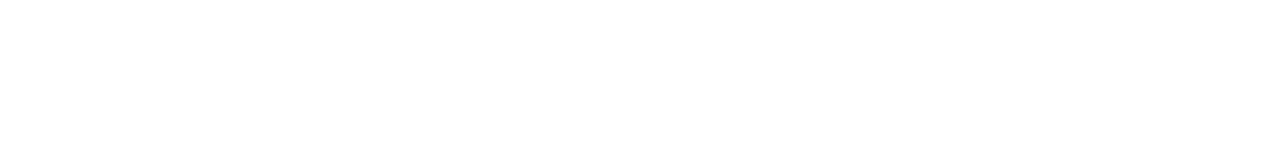
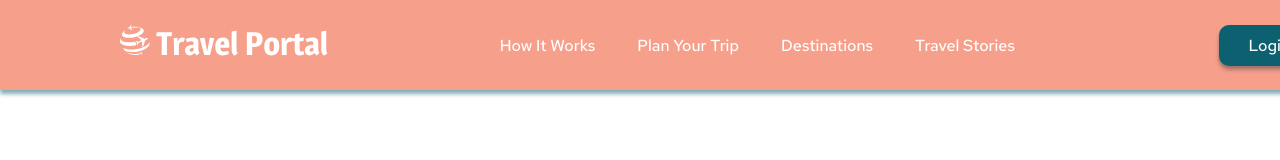
Before and after one commit to drumwarz/travel, a plain HTML site: page Travel/index.html in a window 1280 px wide. Shown: the top 160 px of the page. Drawn offline with Linux system fonts and the light colour scheme.

Commit message:
add: header section

```diff
--- a/Travel/css/style.scss
+++ b/Travel/css/style.scss
@@ -53,7 +53,121 @@ body {
 
  }
 
+// ==============================HEADER==============================
 
+
+
+
+.header {
+   z-index: 1;
+	background: rgba(242, 120, 92, 0.7);
+	box-shadow: 0px 4px 4px rgba(13, 96, 111, 0.5);
+
+	@media (max-width: 390px) {
+		background: transparent;
+		box-shadow: none;
+	}
+
+	&__container {
+	}
+
+	// .header__body
+
+	&__body {
+		height: 90px;
+		display: flex;
+		flex-wrap: wrap;
+		align-items: center;
+		justify-content: space-between;
+	}
+
+	// .header__logo
+
+	&__logo {
+   //  margin: 0px 160px 0px 0px;
+		margin: 0px 0px 10px 0px;
+	}
+
+	// .header__menu
+
+	&__menu {
+	}
+
+	// .header__button
+
+	&__button {
+		background: #0D606F;
+      box-shadow: 0px 4px 4px rgba(0, 0, 0, 0.25), 0px 2px 3px rgba(13, 96, 111, 0.16);
+      border-radius: 10px;
+		color: #FFFFFF;
+		font-family: 'Red Hat Text';
+      font-style: normal;
+      font-weight: 500;
+      font-size: 16px;
+		padding: 10px 30px;
+		margin-left: 40px;
+		transition: all 0.9s ease 0s;
+	   cursor: pointer;
+		&:hover{
+			background: #108fa5;
+			transition: all 0.3s ease 0s;
+		}
+	}
+}
+
+.logo {
+
+	// .logo__link
+
+	&__link {
+	}
+
+	// .logo__img
+
+	&__img {
+	}
+
+}
+
+.menu {
+
+	// .menu__body
+
+	&__body {
+	//  margin: 0px 196px 0px 0px;
+	}
+
+	// .menu__list
+
+	&__list {
+		display: flex;
+	   align-items: center;
+		column-gap: 18px;
+	}
+
+	// .menu__item
+
+	&__item {
+		padding: 6px 12px;
+		font-family: 'Red Hat Text';
+      font-style: normal;
+      font-weight: 500;
+      font-size: 16px;
+      line-height: 21px;
+		transition: all 0.3s ease 0s;
+		&:hover {
+			transition: all 0.3s ease 0s;
+			transform: scale(1.1);
+
+		}
+	}
+
+	// .menu__link
+
+	&__link {
+		color: #FFFFFF;
+	}
+}
 
 
 
--- a/Travel/index.html
+++ b/Travel/index.html
@@ -10,7 +10,26 @@
 	</head>
 	<body>
 		<div class="wrapper">
-
+			<header class="header">
+				<div class="header__container">
+					<div class="header__body">
+						<div class="header__logo logo">
+							<a class="logo__link" href="http://google.com" target="_blank"><img class="logo__img" src="./img/logo.svg" alt=""></a>
+						</div>
+						<div class="header__menu menu">
+							<nav class="menu__body">
+								<ul class="menu__list">
+									<li class="menu__item"><a href="#steps" class="menu__link">How It Works</a></li>
+									<li class="menu__item"><a href="#preview" class="menu__link">Plan Your Trip</a></li>
+									<li class="menu__item"><a href="#destinations" class="menu__link">Destinations</a></li>
+									<li class="menu__item"><a href="#stories" class="menu__link">Travel Stories</a></li>
+								</ul>
+							</nav>
+						</div>
+							<button type="submit" class="header__button">Login</button>
+					</div>
+				</div>
+			</header>
 	</div>
 	</body>
 </html>
```
Also changed, not shown: Travel/css/style.css.
